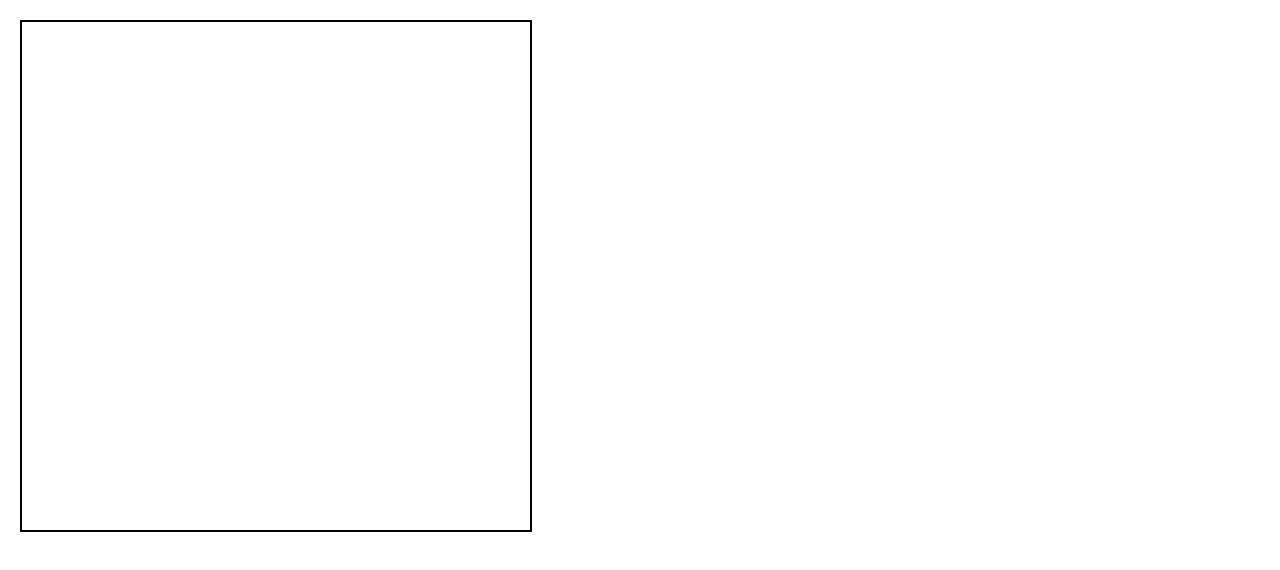
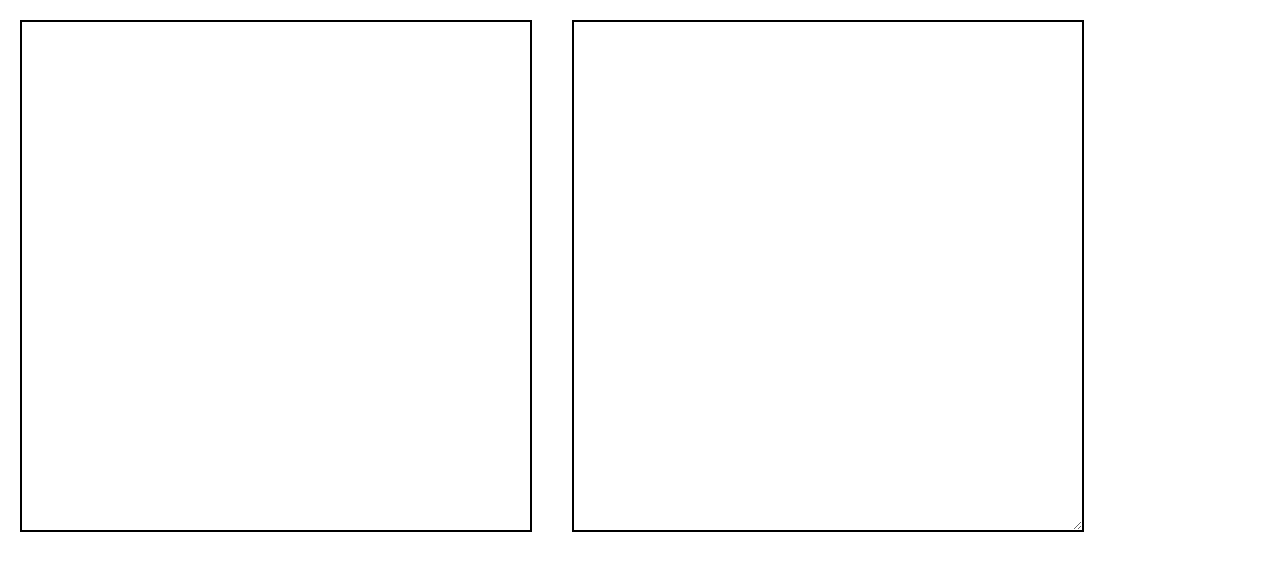
Before and after one commit to Jake-Yeo/sandscript, a React (Vite) app: page / in a window 1280 px wide. Shown: the top 570 px of the page. Built offline with nearby package versions, Linux system fonts and the light colour scheme.

Commit message:
simple input

```diff
--- a/frontend/App.tsx
+++ b/frontend/App.tsx
@@ -1,9 +1,13 @@
 import GameRenderer from './components/GameRenderer';
+import Input from './components/Input';
 
 function App() {
   return (
     <>
-      <GameRenderer />
+      <div className="flex">
+        <GameRenderer />
+        <Input />
+      </div>
     </>
   );
 }
--- a/frontend/components/GameRenderer.tsx
+++ b/frontend/components/GameRenderer.tsx
@@ -22,7 +22,7 @@ export default function GameRenderer() {
   }, []);
 
   return (
-    <div className="m-5">
+    <div className="p-5">
       <canvas
         width={CANVAS_DIMS.x}
         height={CANVAS_DIMS.y}
--- /dev/null
+++ b/frontend/components/Input.tsx
@@ -0,0 +1,7 @@
+export default function Input() {
+  return (
+    <div className="p-5">
+      <textarea className="w-[512px] h-[512px] border-2 border-solid" />
+    </div>
+  );
+}
```
